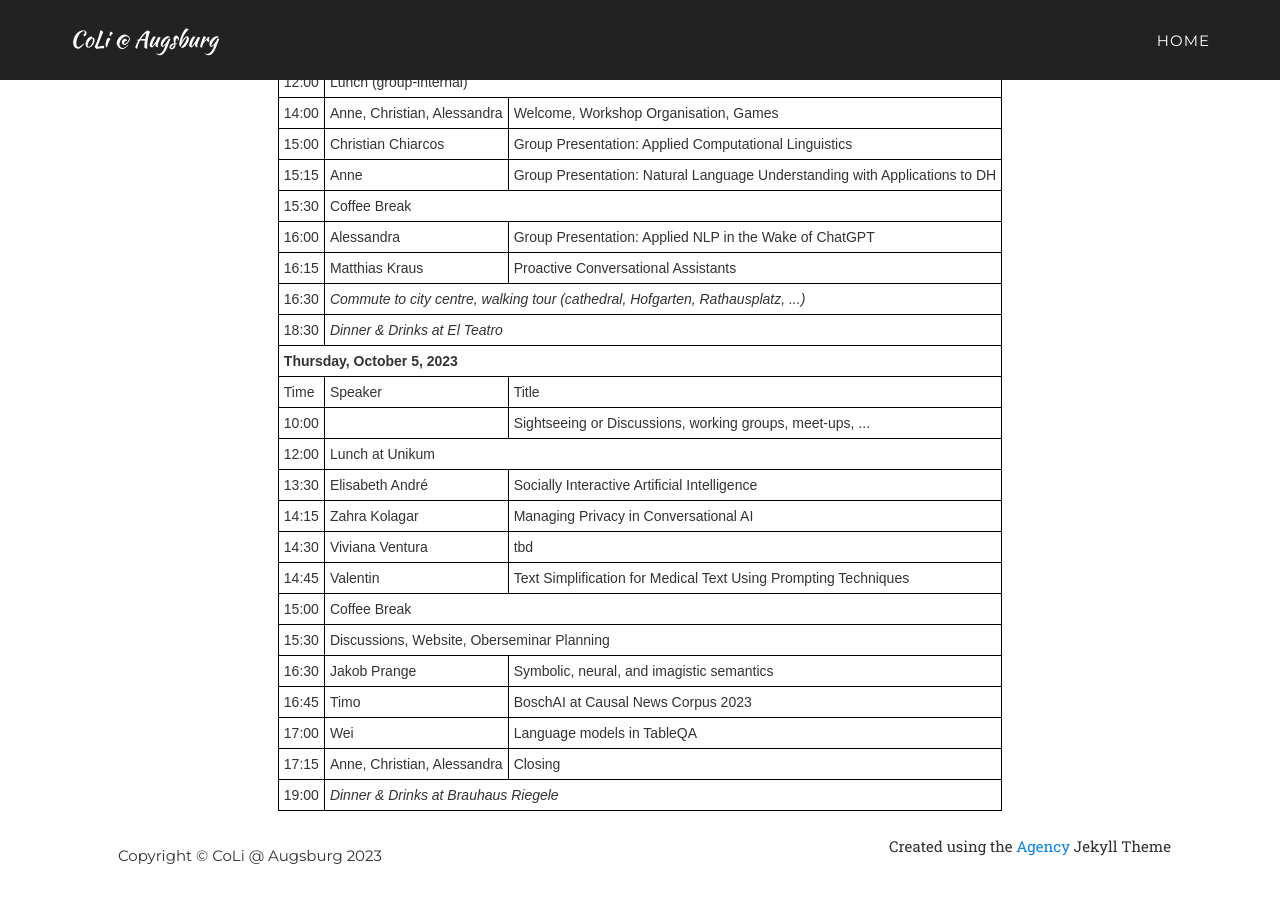
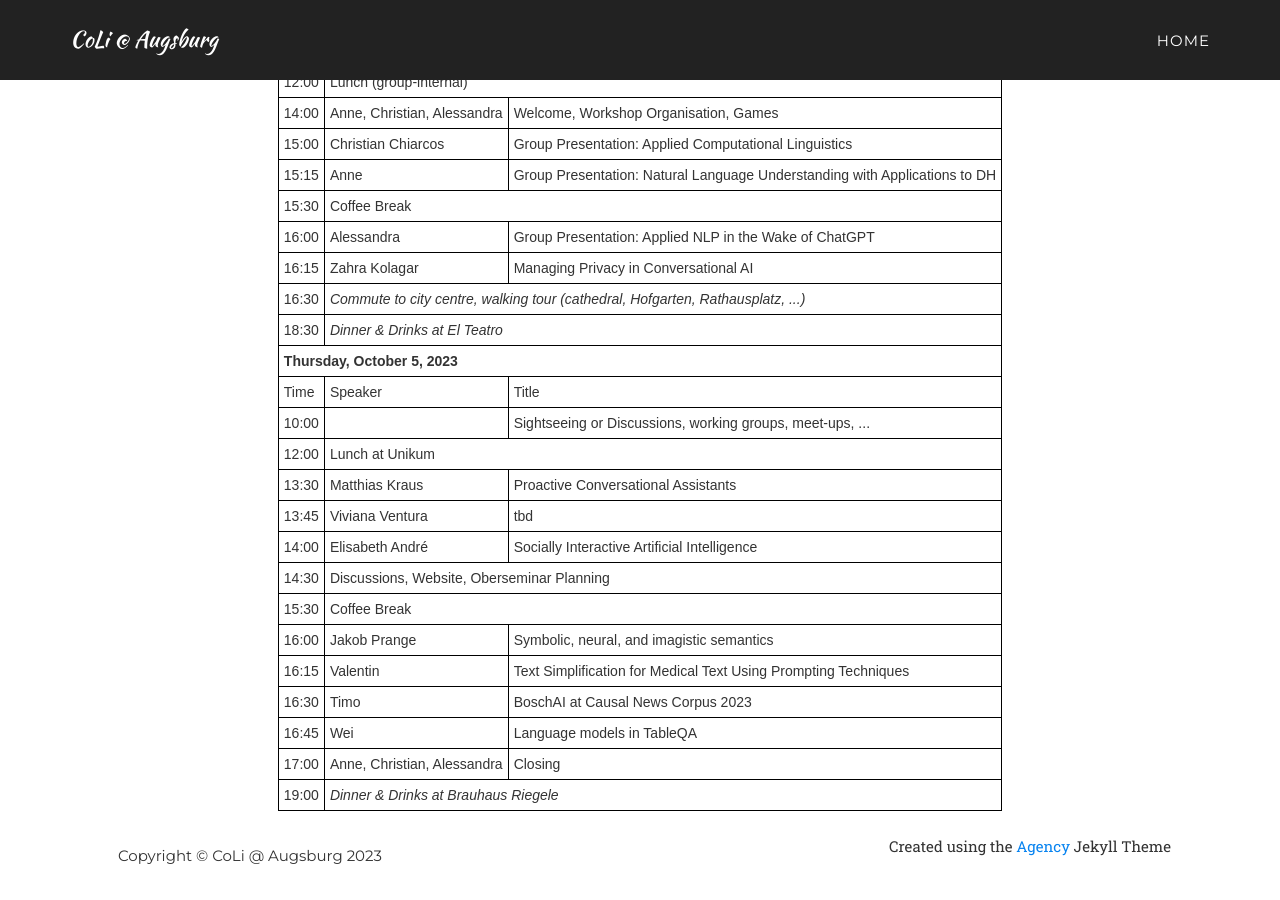
Before and after one commit to Viviana-dev/coli-augsburg.github.io, a Jekyll site: the page built from pages/kickoff-workshop-23.md, in a window 1280 px wide and 900 px high, scrolled down 577 px. Built offline with Jekyll 4.4.1, drawn with Linux system fonts in a browser that asks for light colours; some web fonts are replaced.

Commit message:
changed slots

```diff
--- a/pages/kickoff-workshop-23.md
+++ b/pages/kickoff-workshop-23.md
@@ -64,10 +64,11 @@ permalink: /kickoff-workshop-23
     <td class="tg-0lax">Alessandra</td>
     <td class="tg-0lax">Group Presentation: Applied NLP in the Wake of ChatGPT</td>
   </tr>
-  <tr>
+    <tr>
     <td class="tg-0lax">16:15</td>
-    <td class="tg-0lax">Matthias Kraus</td>
-    <td class="tg-0lax">Proactive Conversational Assistants</td>
+    <td class="tg-0lax">Zahra Kolagar</td>
+    <td class="tg-0lax">Managing Privacy in Conversational AI</td>
+  </tr>
   <tr>
     <td class="tg-0lax">16:30</td>
     <td class="tg-0lax" colspan="2"><i>Commute to city centre, walking tour (cathedral, Hofgarten, Rathausplatz, ...)</i></td>
@@ -95,51 +96,52 @@ permalink: /kickoff-workshop-23
     <td class="tg-0lax">12:00</td>
     <td class="tg-0lax" colspan="2">Lunch at Unikum</td>
   </tr>
+    <tr>
+    <td class="tg-0lax">13:30</td>
+    <td class="tg-0lax">Matthias Kraus</td>
+    <td class="tg-0lax">Proactive Conversational Assistants</td>
   <tr>
-    <td class="tg-0lax">13:30</td>
+  <tr>
+    <td class="tg-0lax">13:45</td>
+    <td class="tg-0lax">Viviana Ventura</td>
+    <td class="tg-0lax">tbd</td>
+</tr>
+  <tr>
+    <td class="tg-0lax">14:00</td>
     <td class="tg-0lax">Elisabeth André</td>
     <td class="tg-0lax">Socially Interactive Artificial Intelligence</td>
   </tr>
-  <tr>
-    <td class="tg-0lax">14:15</td>
-    <td class="tg-0lax">Zahra Kolagar</td>
-    <td class="tg-0lax">Managing Privacy in Conversational AI</td>
+</tr>
+    <tr>
+    <td class="tg-0lax">14:30</td>
+    <td class="tg-0lax" colspan="2">Discussions, Website, Oberseminar Planning</td>
+  </tr>
+    <tr>
+    <td class="tg-0lax">15:30</td>
+    <td class="tg-0lax" colspan="2">Coffee Break</td>
+  </tr>
+    <tr>
+    <td class="tg-0lax">16:00</td>
+    <td class="tg-0lax">Jakob Prange</td>
+    <td class="tg-0lax">Symbolic, neural, and imagistic semantics</td>
   </tr>
   <tr>
-    <td class="tg-0lax">14:30</td>
-    <td class="tg-0lax">Viviana Ventura</td>
-    <td class="tg-0lax">tbd</td>
-  <tr>
-    <td class="tg-0lax">14:45</td>
+    <td class="tg-0lax">16:15</td>
     <td class="tg-0lax">Valentin</td>
   <td class="tg-0lax">Text Simplification for Medical Text Using Prompting Techniques</td>
 </tr>
-    <tr>
-    <td class="tg-0lax">15:00</td>
-    <td class="tg-0lax" colspan="2">Coffee Break</td>
-  </tr>
-</tr>
-    <tr>
-    <td class="tg-0lax">15:30</td>
-    <td class="tg-0lax" colspan="2">Discussions, Website, Oberseminar Planning</td>
-  </tr>
-  <tr>
+ <tr>
     <td class="tg-0lax">16:30</td>
-    <td class="tg-0lax">Jakob Prange</td>
-    <td class="tg-0lax">Symbolic, neural, and imagistic semantics</td>
-  </tr>
- <tr>
-    <td class="tg-0lax">16:45</td>
     <td class="tg-0lax">Timo</td>
     <td class="tg-0lax">BoschAI at Causal News Corpus 2023</td>
 </tr>
     <tr>
-    <td class="tg-0lax">17:00</td>
+    <td class="tg-0lax">16:45</td>
     <td class="tg-0lax">Wei</td>
     <td class="tg-0lax">Language models in TableQA</td>
   </tr>
 <tr>
-    <td class="tg-0lax">17:15</td>
+    <td class="tg-0lax">17:00</td>
     <td class="tg-0lax">Anne, Christian, Alessandra</td>
     <td class="tg-0lax">Closing</td>
   </tr>
```
